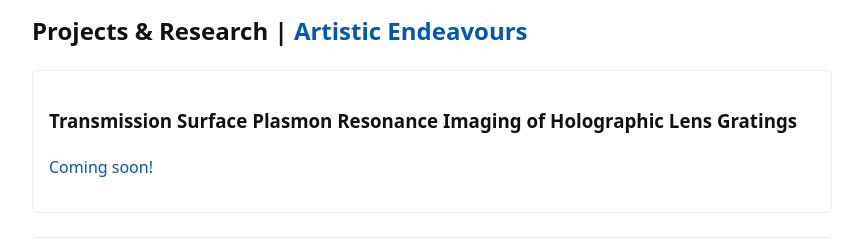
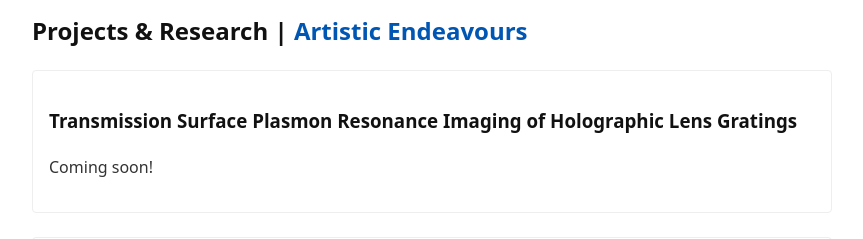
Before and after one commit to Nathan-Lippa/Nathan-Lippa.github.io, a plain HTML site: page index.html in a window 1280 px wide. Shown: the part 304-543 px from the top of the page, without its empty margins (208-1071 px from the left). Drawn offline with Linux system fonts and the light colour scheme.

Commit message:
Update index.html
fixed double link issue

```diff
--- a/index.html
+++ b/index.html
@@ -63,7 +63,7 @@
 
     <main>
         <section id="projects">
-            <h2>Projects & Research | <a href="artistic-endeavours.html">Artistic Endeavours</h2>
+            <h2>Projects & Research | <a href="artistic-endeavours.html">Artistic Endeavours</a></h2>
 
             <div class="project">
                 <h3>Transmission Surface Plasmon Resonance Imaging of Holographic Lens Gratings</h3>
```
